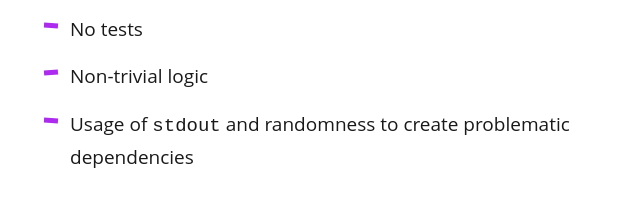
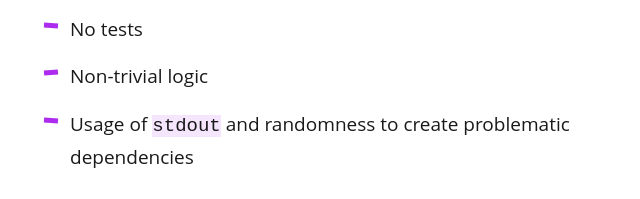
Before and after one commit to nicoespeon/understandlegacycode.com, a Gatsby site: page /blog/5-coding-exercises-to-practice-refactoring-legacy-code/ in a window 1280 px wide. Shown: the part 7111-7310 px from the top of the page, 303-943 px from the left. Built offline with nearby package versions, Linux system fonts and the light colour scheme; Gatsby itself is replaced by a stand-in of ours; some packages are replaced by stand-ins of ours.

Commit message:
Add color background to <code>

```diff
--- a/src/components/layout.js
+++ b/src/components/layout.js
@@ -93,6 +93,10 @@ const Wrapper = styled.div`
   min-height: 100vh;
   border-top: 5px solid hsla(280, 85%, 55%, 1);
   font-family: "Open Sans", "Helvetica Neue", Helvetica, Arial, sans-serif;
+
+  code {
+    background-color: ${colors.backgroundLightest};
+  }
 
   @media (min-width: 900px) {
     background-repeat: repeat-y;
--- a/src/utils/typography.js
+++ b/src/utils/typography.js
@@ -24,4 +24,5 @@ export const scale = typography.scale
 export const colors = {
   primary: "hsla(280, 85%, 55%, 1)",
   background: "hsla(280, 85%, 65%, 0.25)",
+  backgroundLightest: "hsla(280, 85%, 65%, 0.15)",
 }
```
